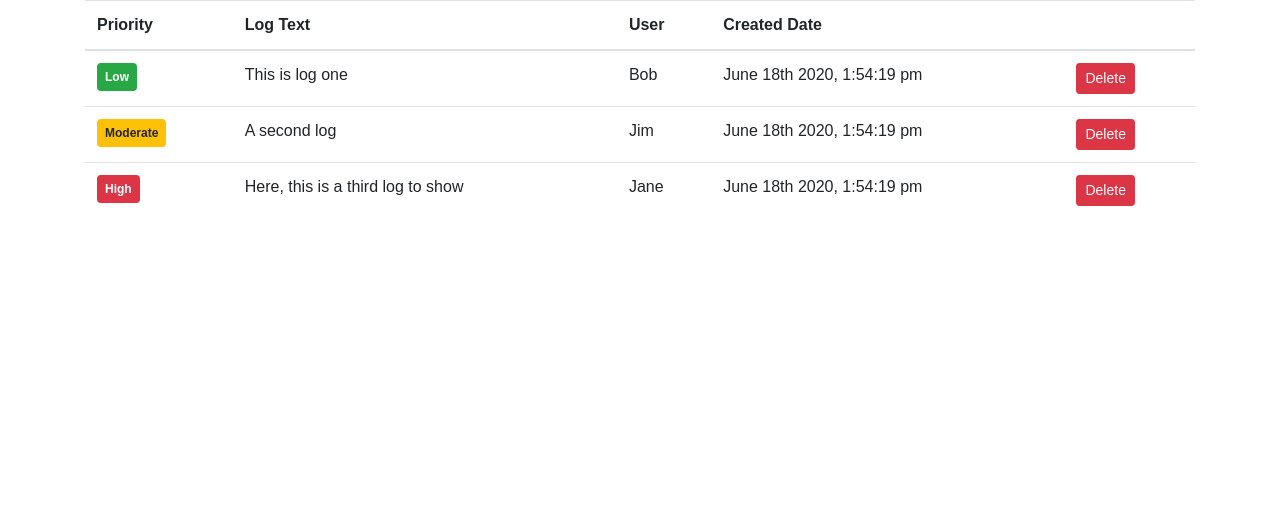
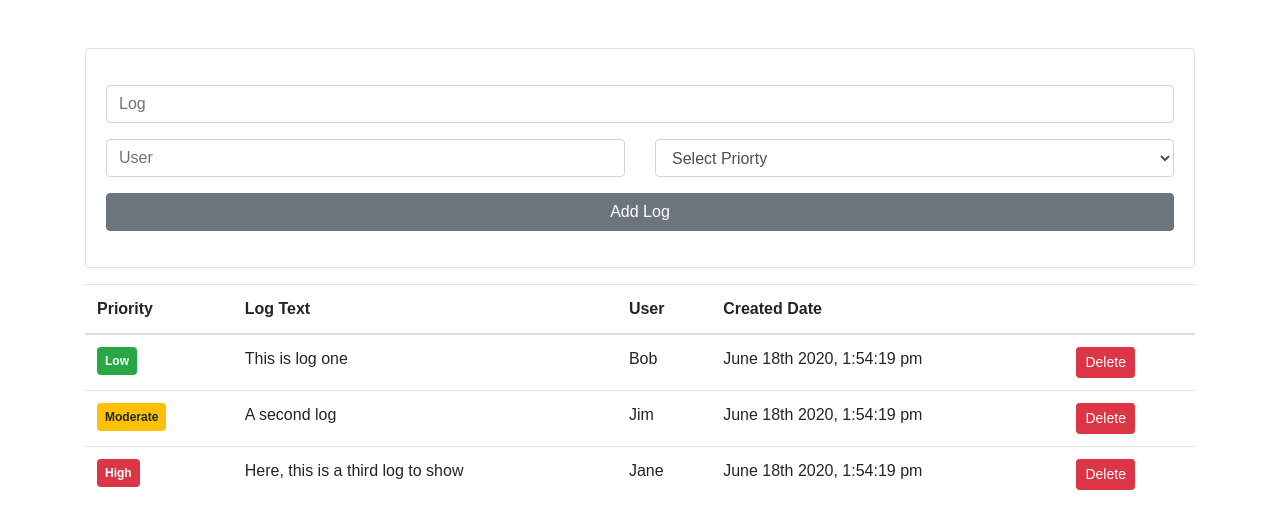
Before and after one commit to mikallwilsonn/buglogger-electron, a React app: page / in a window 1280 px wide. Shown: the top 528 px of the page. Built offline with nearby package versions, Linux system fonts and the light colour scheme; the HTML template or start-up script is replaced by a standard one.

Commit message:
Completed 'AddLogItem Component'

```diff
--- /dev/null
+++ b/src/components/AddLogItem.js
@@ -0,0 +1,89 @@
+// ----
+// Dependencies
+import React, { useState } from 'react';
+import Card from 'react-bootstrap/Card';
+import Form from 'react-bootstrap/Form';
+import Row from 'react-bootstrap/Row';
+import Col from 'react-bootstrap/Col';
+import Button from 'react-bootstrap/Button';
+
+
+// ----
+// AddLogItem functional component
+const AddLogItem = () => {
+
+    // State hooks
+    const [ text, setText ] = useState( '' );
+    const [ user, setUser ] = useState( '' );
+    const [ priority, setPriority ] = useState( '' );
+
+    // Render the component
+    return (
+        <Card className="mt-5 mb-3">
+            <Card.Body>
+                <Form>
+                    <Row className="my-3">
+                        <Col>
+                            <Form.Control
+                                placeholder="Log"
+                                value={ text }
+                                onChange={( event ) => setText( event.target.value )}
+                            />
+                        </Col>
+                    </Row>
+
+                    <Row>
+                        <Col>
+                            <Form.Control
+                                placeholder="User"
+                                value={ user }
+                                onChange={( event ) => setUser( event.target.value )}
+                            />
+                        </Col>
+
+                        <Col>
+                            <Form.Control
+                                as='select'
+                                value={ priority }
+                                onChange={( event ) => setPriority( event.target.value )}
+                            >
+                                <option value="0">
+                                    Select Priorty
+                                </option>
+
+                                <option value="low">
+                                    Low
+                                </option>
+
+                                <option value="moderate">
+                                    Moderate
+                                </option>
+
+                                <option value="high">
+                                    High
+                                </option>
+                            </Form.Control>
+                        </Col>
+                    </Row>
+
+                    <Row className="my-3">
+                        <Col>
+                            <Button
+                                type='submit'
+                                variant='secondary'
+                                block
+                            >
+                                Add Log
+                            </Button>
+                        </Col>
+                    </Row>
+                </Form>
+            </Card.Body>
+        </Card>
+    );
+}
+
+
+// ----
+// Export
+export default AddLogItem;
--- a/src/components/App.js
+++ b/src/components/App.js
@@ -8,6 +8,7 @@ import Table from 'react-bootstrap/Table';
 // ----
 // Child Components
 import LogItem from './LogItem';
+import AddLogItem from './AddLogItem';
 
 
 // ----
@@ -39,6 +40,8 @@ const App = () => {
 
 	return (
 		<Container className='app'>
+			<AddLogItem />
+
 			<Table>
 				<thead>
 					<tr>
```
